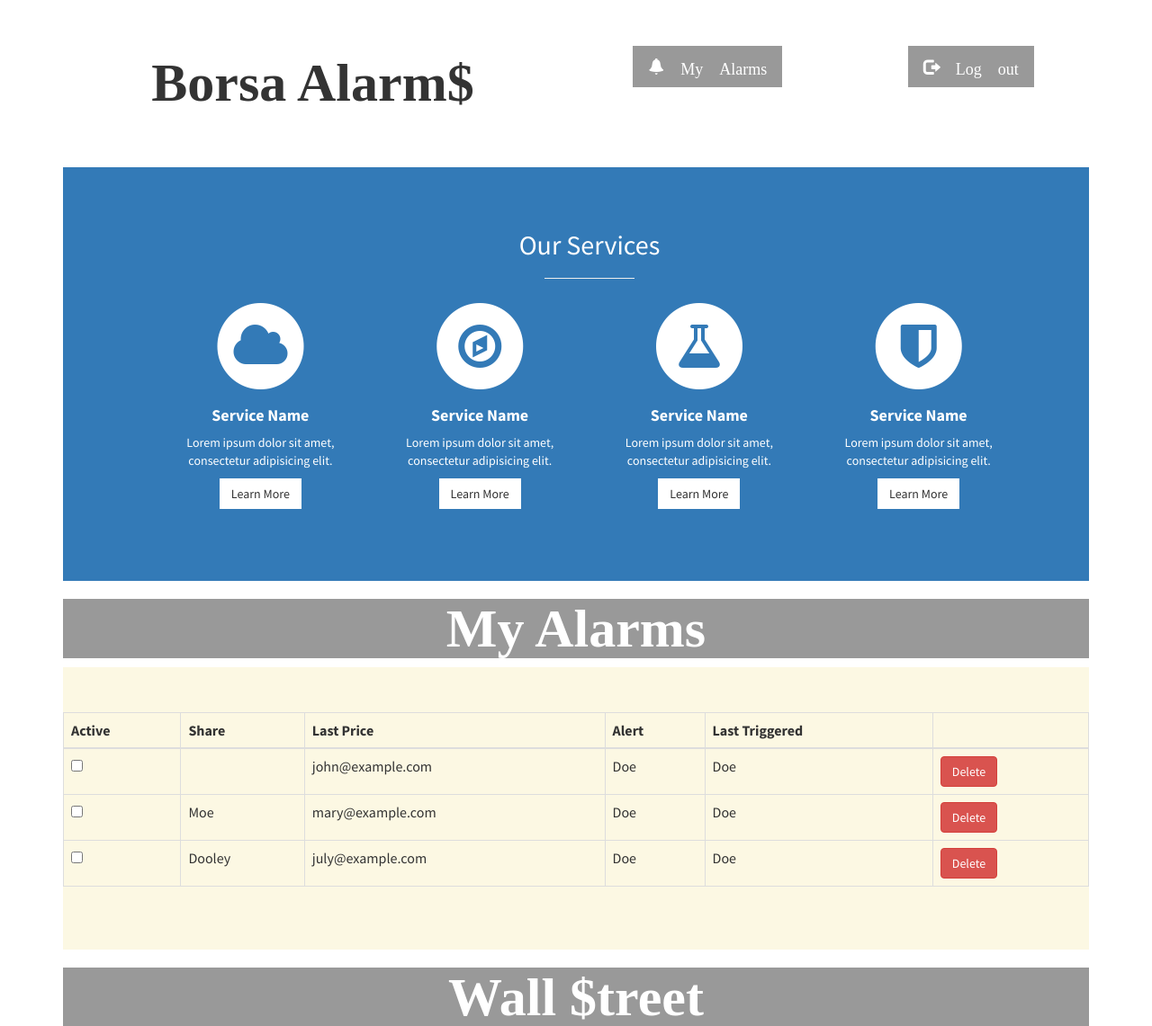
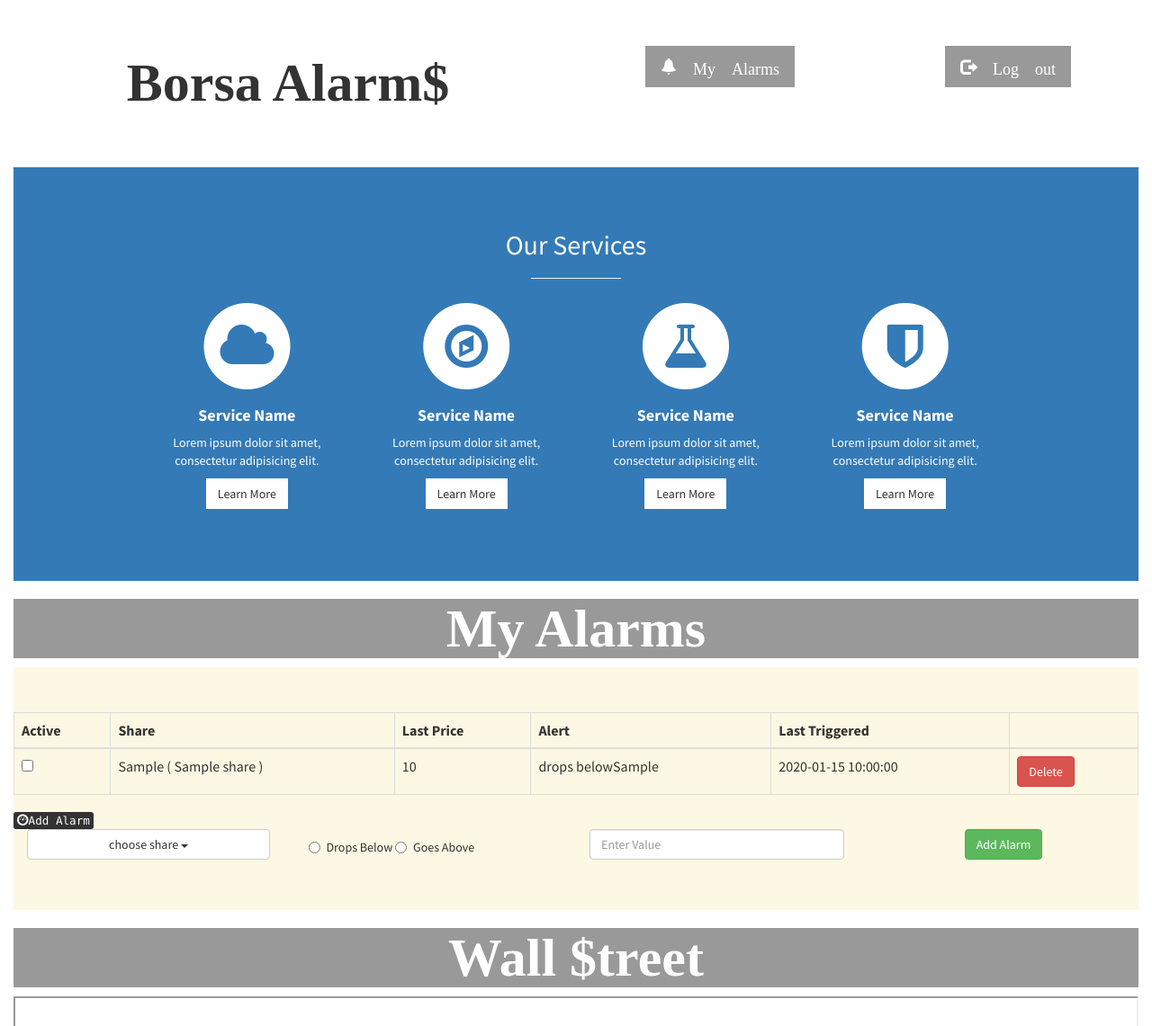
Before and after one commit to christinaessam/phpproject, a PHP site: page /phpproject/ in a window 1280 px wide. Shown: the part 640-1781 px from the top of the page at 90% size. Run offline with PHP 8.4, Linux system fonts and the light colour scheme; tables that the repository leaves empty or names only in its code hold one stand-in row (values such as "Sample post"); grey boxes are pictures that could not be loaded.

Commit message:
integrate add alarm and get alarms from database (christina_task)

```diff
--- a/index.php
+++ b/index.php
@@ -1,6 +1,7 @@
 <?php
 $is_login=true;
 include "modal_alarms.php";
+include ("model/db_connect.php");
 ?>
 <!DOCTYPE html>
 <html lang="en">
@@ -83,7 +84,7 @@ include "modal_alarms.php";
         <div class="text-vertical-center">
         </div>
     </header>
-    <div class="container">
+    <div class="container-fluid">
 
     <!-- About -->
     <section id="about" class="about center-block">
@@ -119,7 +120,58 @@ include "modal_alarms.php";
         if (!$is_login) {
             ?>
             <h2 class=" offset-1 btn-dark head_title" id="sign_up"> Sign Up </h2>
-            <section  class="services bg-primary"></section>
+            <section  class="services bg-success ">
+                <div class="row">
+                    <div class="col-md-7">
+                                <!-- -->
+                        <div class="form-group">
+                            <label  for="username" class="col-md-3 control-label">Email</label>
+
+                        <div class="input-group">
+                                        <span class="input-group-addon"><i class="icon-envelope icon-2x"></i></span>
+                                        <input id="email" class="form-control input-lg" placeholder="Email" required="required" maxlength="100" type="text" name="email"  >
+                                    </div>
+                            </div>
+                        <br>
+                        <div class="form-group">
+                            <label  for="username" class="col-md-3 control-label">User Name</label>
+                                    <div class="input-group">
+                                        <span class="input-group-addon" id="basic_addon1">@</span>
+                                        <input type="text"  id ="user_name" name="user_name" class="form-control input-lg" placeholder="Username" aria-describedby="basic_addon1">
+                                    </div>
+</div>
+                        <br>
+
+                        <div class="form-group">
+                            <label  for="username" class="col-md-3 control-label">Password</label>
+
+                        <div class="input-group">
+                                        <span class="input-group-addon"><i class="icon-asterisk icon-2x"></i></span>
+                                        <input id="password" class="form-control input-lg" placeholder="Password" required="required" maxlength="60" type="password" name="password" >
+                                    </div>
+                            </div>
+                            <br>
+                        <div class="form-group">
+                            <label  for="username" class="col-md-3 control-label">Confirm Password</label>
+
+                        <div class="input-group">
+                                        <span class="input-group-addon"><i class="icon-asterisk icon-2x"></i></span>
+                                        <input id="password_confirmation" class="form-control input-lg" placeholder="Confirm Password" required="required" maxlength="60" type="password" name="password_confirmation" >
+                                    </div>
+                            </div>
+                            <br>
+                                    <div class="form-group">
+                                        <button  id="btn_sign_up" class="btn btn-block btn-primary btn-lg">Sign Up</button>
+                                    </div>
+                                <div class="form-group">
+                                    <div class="topCushion">Already a member? <a href="SignIn.html">Login</a></div>
+                                </div>
+                                <div class="form-group">
+                                    <p>By clicking on "Sign Up", you agree to the <a href="#" >Terms of Service</a> and the <a href="#" >Privacy Policy</a>.</p>
+                                </div>
+                    </div><!-- end of column 2 -->
+                </div><!-- end of well row -->
+            </section>
             <?php
         }
         ?>
@@ -213,38 +265,68 @@ include "modal_alarms.php";
                 </tr>
                 </thead>
                 <tbody>
-                <tr id="1">
-                    <td><input type="checkbox" value="" class="disable_alarm"></td>
-                    <td><?php ?></td>
-                    <td>john@example.com</td>
-                    <td>Doe</td>
-                    <td>Doe</td>
-                    <td>
-                        <button type="button" class=" delbtn btn btn-danger delete_alarm" >Delete</button>
-                    </td>
-                </tr>
-                <tr id="2">
-                    <td><input type="checkbox" value="" class="disable_alarm"></td>
-                    <td>Moe</td>
-                    <td>mary@example.com</td>
-                    <td>Doe</td>
-                    <td>Doe</td>
-                    <td>
-                        <button type="button" class="btn btn-danger delbtn delete_alarm">Delete</button>
-                    </td>
-                </tr>
-                <tr id="3">
-                    <td><input type="checkbox" value=""  class="disable_alarm"></td>
-                    <td>Dooley</td>
-                    <td>july@example.com</td>
-                    <td>Doe</td>
-                    <td>Doe</td>
-                    <td>
-                        <button type="button" class="btn btn-danger delbtn delete_alarm" >Delete</button>
-                    </td>
-                </tr>
+                <?php
+
+                $name="hossam";
+                $result = mysqli_query($borsa_db , "select distinct a.alarm_id , s.share_name , s.share_symbol , s.share_price , a.status,a.condition , a.value , a.date  from alarms a , users u , shares s where a.share_id = s.share_id and a.user_id = (select user_id from users where user_id =1)");
+
+                if(!empty($result))
+                {
+                    while ($row=mysqli_fetch_assoc($result)) {
+                        echo "<tr id=".'"'.$row['alarm_id'].'"'.">";
+                        if($row['status']==1)
+                            echo '<td><input type="checkbox" value="" class="disable_alarm" id="check" checked></td>';
+                        else
+                            echo '<td><input type="checkbox" value="" class="disable_alarm" id="check"></td>';
+                        $share=$row['share_symbol']." ( ".$row['share_name']." )";
+                        if($row['condition']==1)
+                            $cond='goes above';
+                        else
+                            $cond='drops below';
+                        $alert =$cond . $row['value'];
+                        echo '<td>'.$share.'</td>';
+                        echo '<td>'.$row['share_price'].'</td>';
+                        echo '<td>'.$alert.'</td>';
+                        echo '<td>'.$row['date'].'</td>';
+                        echo '<td><button type="button" class="btn btn-danger delete_alarm">Delete</button></td>';
+                        echo "</tr>";
+                    }
+                }
+                ?>
                 </tbody>
             </table>
+
+            <kbd><span class="glyphicon glyphicon-dashboard"></span>Add Alarm </kbd>
+            <br>
+            <div class="btn-group col-md-3 col-lg-3">
+                <button type="button" class="btn btn-default dropdown-toggle mylabel mydrp" data-toggle="dropdown" aria-haspopup="true" aria-expanded="false">
+                    choose share <span class="caret"></span>
+                </button>
+                <ul class="mylabel dropdown-menu">
+                    <?php
+                    $result = mysqli_query($borsa_db , "select share_name,share_symbol from shares");
+                    if (!empty($result))
+                    {
+                        while ($row=mysqli_fetch_assoc($result)) {
+                            $share_option=$row['share_symbol']."(".$row['share_name'].")";
+                            echo '<li class="my_option"><a class="mydrpelm">'.$share_option.'</a></li>';
+                        }
+                    }
+
+                    ?>
+                </ul>
+            </div>
+            <!--h3>Send me mail when the share.. </h3-->
+            <div class="radio col-md-3 col-lg-3">
+                <label><input type="radio" name="optradio" value="0">Drops Below</label>
+                <label><input type="radio" name="optradio" value="1">Goes Above</label>
+            </div>
+            <div class="col-md-3 col-lg-3">
+                <input class="form-control" id="alarm_value" type="text" placeholder="Enter Value">
+            </div>
+            <div class="col-md-3 col-lg-2 col-md-offset-1">
+            <button type="button" class="btn btn-success" id="addalarm"> Add Alarm </button>
+            </div>
         </section>
         <?php
     }
@@ -310,6 +392,7 @@ include "modal_alarms.php";
     <!-- Bootstrap Core JavaScript -->
     <script src="phpbootstrap/js/bootstrap.min.js"></script>
     <script src="phpbootstrap/js/borsa.js"></script>
+    <script src="phpbootstrap/js/alarmtable.js"></script>
 
     <!-- Custom Theme JavaScript -->
     <script>
--- a/phpbootstrap/css/stylish-portfolio.css
+++ b/phpbootstrap/css/stylish-portfolio.css
@@ -166,6 +166,9 @@ hr.small {
     background-size: cover;
     -o-background-size: cover;
 }
+.mylabel{
+    width: 270px;
+}
 .modal-header{
     background-color: #ac2925;
     color: white;
--- /dev/null
+++ b/phpbootstrap/js/alarmtable.js
@@ -0,0 +1,72 @@
+$(function(){
+	//$("#login").on('click',function(){
+		var url="http://localhost/phpproject/index.php";
+
+		$.get(url/*,data*/);
+	//});
+	var cond="";
+	$("input:radio[name=optradio]").on("click",function(){
+		cond = $(this).val();
+	});
+	$(".mydrpelm").on('click',function(){
+		$(".mydrp").text($(this).text());
+	});
+	$("#addalarm").on("click",function(){
+
+		var share_name=$(".mydrp").text();//get share name
+		alert(share_name);
+		var alarm_cond=cond;//get share condition
+		alert(alarm_cond);
+		var alarm_value=$("#alarm_value").val()//get alarm value
+		alert(alarm_value);
+		var symbol=share_name.substring(0,share_name.indexOf("("));
+		var name=share_name.substring(share_name.indexOf("(")+1,share_name.length-1);
+		alert("name :"+name);
+		alert("symbol :"+symbol);
+		var usr_id=1;
+		alert("before ajax request");
+		$.ajax({
+			'url':"http://localhost/phpproject/model/add_alarm.php",
+			'method':'get',
+			'data':{
+				'userid':usr_id,
+				'name': name,
+				'symbol':symbol,
+				'condition':alarm_cond,
+				'alarm_value':alarm_value
+			},
+			'success': function(result){
+			if(($.parseJSON(result))!=null)
+			{
+				result=$.parseJSON(result);
+            	var alarm_id=result["id"];
+            	//console.log(alarm_id);
+            	var alarm_price = result['lastprice'];
+            	//console.log(alarm_price);
+            	var date= result['lastdate'];
+            	//console.log(date);
+            	var condition="";
+            	if(alarm_cond==1)
+            		condition="goes above";
+            	else
+            		condition="drops below";
+            	var alert=condition+" "+ alarm_value;
+            	$("#alarms_table tbody").append(
+					"<tr id=\""+alarm_id+"\">"+
+					'<td><input type="checkbox" value="" class="disable_alarm" id="check" checked onchange="disable_alarm"></td>'+
+					'<td>'+share_name+'</td>'+
+					'<td>'+result['lastprice']+'</td>'+
+					'<td>'+alert+'</td>'+
+					"<td>"+result['lastdate']+"</td>"+
+					'<td id="deltd"><button type="button" class="btn btn-danger delete_alarm" onclick="show_del_modal">Delete</button></td>'+
+					"</tr>");
+            	//alert("ajax is done");
+   			}
+       		},
+			'error':function(){
+				alert("error");
+			},
+			'async':true
+		});
+	});
+});
```
Also changed, not shown: model/add_alarm.php (added, +53 -0 lines), model/sign_up.php (added, +25 -0 lines), phpbootstrap/js/borsa.js (+59 -2 lines).
